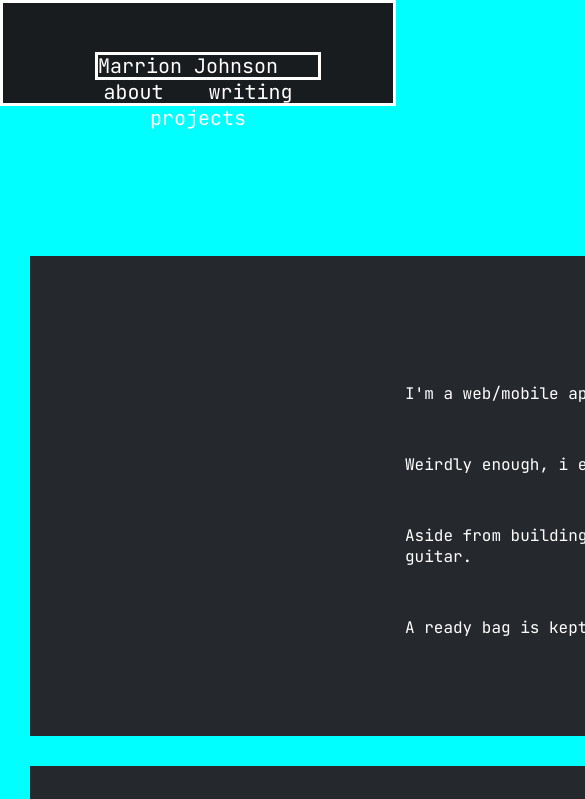
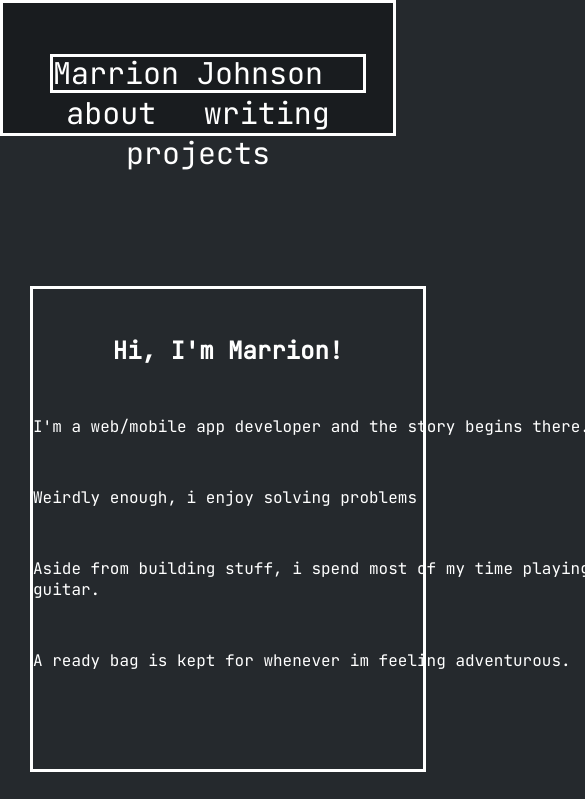
Before and after one commit to mjthedev/marrionjohnson.io, a website built with webpack: page src/html/index.html in a window 390 px wide. Shown: the top 799 px of the page, 585 px wide, since content can reach past the window. Built offline with nearby package versions, Linux system fonts and the light colour scheme.

Commit message:
mobile display is now responsive

```diff
--- a/src/styles/mobile.scss
+++ b/src/styles/mobile.scss
@@ -4,9 +4,118 @@
 
 @media only screen
 and (min-width: 320px)
-and (max-width: 667px)
+
 and (orientation: portrait){
-    body {
-        background-color: aqua;
-    }
+
+
+
+$primary-color: #25292d;
+
+body {
+    margin: 0px;
+    background-color: $primary-color;
 }
+
+
+.header{
+    color: white;
+    font-size: 14px;
+    text-align: center;
+    margin-bottom: 150px;
+    font-family: "JetBrains Mono",monospace;
+
+}
+
+.divHeader{
+
+    color: white;
+    font-size: 24px;
+    text-align: center;
+    font-family: "JetBrains Mono",monospace;
+}
+
+
+.divText{
+    color: white;
+    font-size: 16px;
+    text-align: center;
+    margin-top: 50px;
+    font-family: "JetBrains Mono",monospace;
+    text-align: left;
+
+}
+
+.nestedDiv{
+    text-align: center;
+    margin: 0 auto;
+    width: 620px;
+
+}
+
+
+
+.navBar{
+
+    height: 130px;
+    width: 100%;
+    margin: 0;
+    text-align: center;
+    border: white;
+    border-style: solid;
+    position:sticky;
+    background-color: rgb(25,28,31);
+
+}
+
+
+.commonDiv{
+
+    width: 100%;
+    height: 450px;
+    padding-top: 30px;
+    margin-left: 30px;
+    margin-right: 20px;
+    margin-bottom: 30px;
+    background-color: $primary-color;
+    text-align: center;
+    border: white;
+    border-style: solid;
+
+}
+
+
+
+
+.nameIcon {
+    margin-right: 20px;
+    height: 0px;
+    display: inline;
+    border: white;
+    border-style: solid;
+
+}
+
+
+ul{
+    margin-top: 50px;
+    font-size: 30px;
+    text-align: center;
+
+}
+
+li{
+    display: inline;
+    margin-right: 40px;
+}
+a{
+    color: white;
+    text-decoration: none;
+    font-family: "JetBrains Mono",monospace;;
+}
+a:hover{
+    color:peachpuff;
+    text-decoration: underline;
+}
+
+
+}
```
